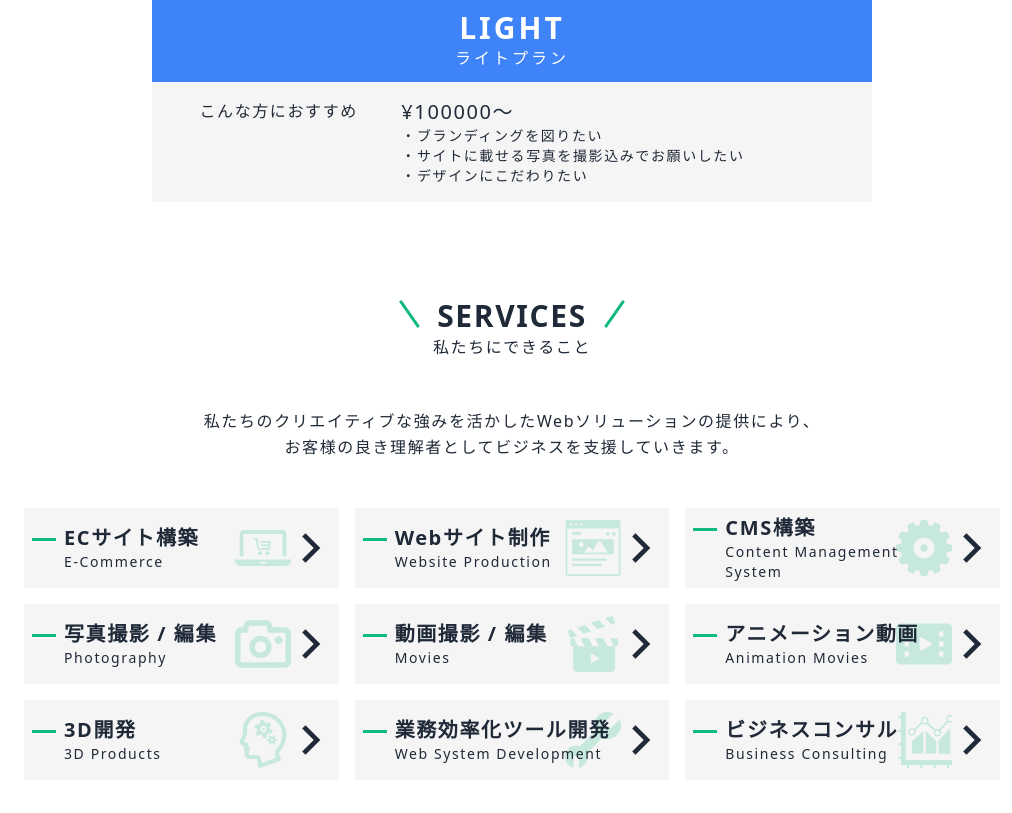
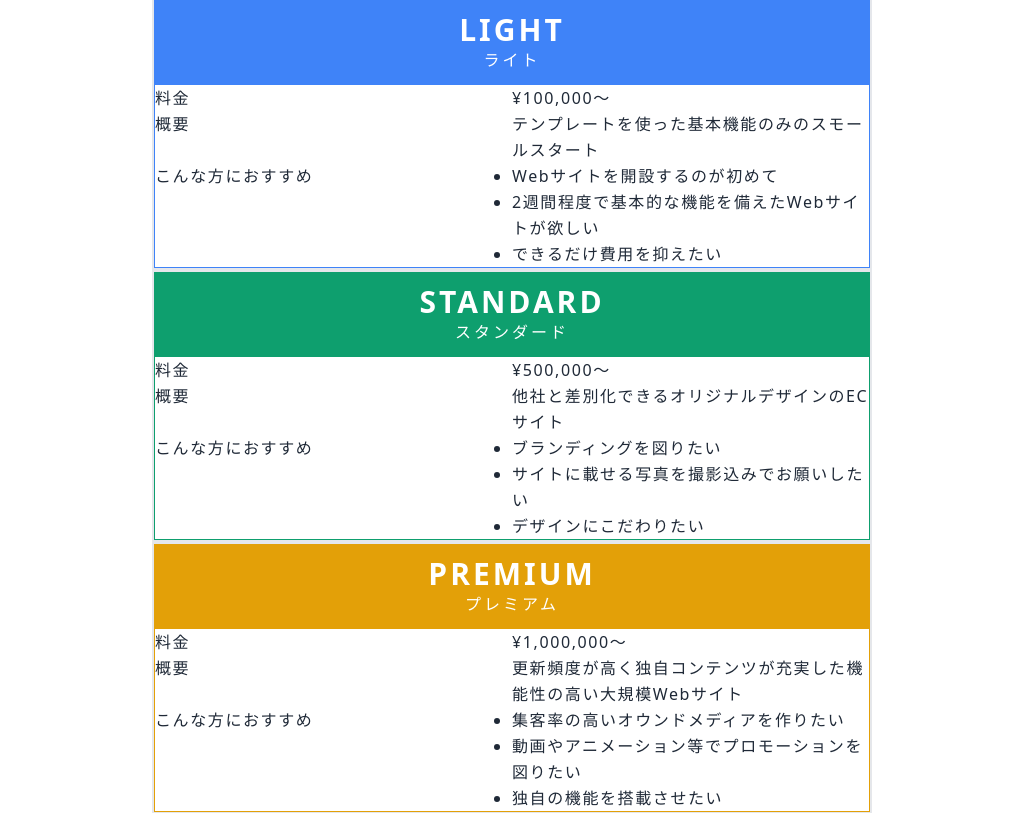
Before and after one commit to JunyaNomura/business-site-shopify, a Next.js app: page /ec in a window 1280 px wide. Shown: the part 917-1730 px from the top of the page, without its empty margins (128-1140 px from the left). Built offline with nearby package versions, Linux system fonts and the light colour scheme.

Commit message:
I fixed the price component

```diff
--- a/components/ServiceDescription.tsx
+++ b/components/ServiceDescription.tsx
@@ -1,9 +1,55 @@
 import Image from 'next/image'
 import Price from './subcomponents/Price'
+import Price2 from './subcomponents/Price2'
 import ecIcon from '../public/serviceIcons/ec.svg'
 import ecImage from '../public/serviceImages/ecImage.jpg'
 
+import { PriceInfo } from '../types/types';
+
 const ServiceDescription = () => {
+
+  const light: PriceInfo = {
+    enTitle: 'light',
+    jaTitle: 'ライト',
+    color: 'blue-500',
+    price: 100000,
+    description: 'テンプレートを使った基本機能のみのスモールスタート',
+    points: [
+      'Webサイトを開設するのが初めて',
+      '2週間程度で基本的な機能を備えたWebサイトが欲しい',
+      'できるだけ費用を抑えたい'
+    ],
+  };
+
+  const standard: PriceInfo = {
+    enTitle: 'standard',
+    jaTitle: 'スタンダード',
+    color: 'green-500',
+    price: 500000,
+    description: '他社と差別化できるオリジナルデザインのECサイト',
+    points: [
+      'ブランディングを図りたい',
+      'サイトに載せる写真を撮影込みでお願いしたい',
+      'デザインにこだわりたい'
+    ],
+  }
+
+  const premium: PriceInfo = {
+    enTitle: 'premium',
+    jaTitle: 'プレミアム',
+    color: 'yellow-400',
+    price: 1000000,
+    description: '更新頻度が高く独自コンテンツが充実した機能性の高い大規模Webサイト',
+    points: [
+      '集客率の高いオウンドメディアを作りたい',
+      '動画やアニメーション等でプロモーションを図りたい',
+      '独自の機能を搭載させたい'
+    ],
+  };
+
+
+  const menus: PriceInfo[] = [light, standard, premium];
+
   return (
     <div className="mx-auto px-4 tracking-widest leading-relaxed font-sans font-light text-gray-800">
       {/* title */}
@@ -52,8 +98,11 @@ const ServiceDescription = () => {
             料金プラン
           </p>
         </div>
-        <Price />
+        {/* <Price /> */}
 
+        {menus.map((menu) => (
+          <Price2 {...menu} />
+        ))}
 
 
 
--- a/components/subcomponents/Price.tsx
+++ b/components/subcomponents/Price.tsx
@@ -1,21 +1,13 @@
-
+const planTitle = "STANDARD"
+const recommendations = ["aaaaa"]
 
 const Price = () => {
-  const planTitle = "LIGHT"
-  const recommendations1 = [
-    "ブランディングを図りたい",
-    "サイトに載せる写真を撮影込みでお願いしたい",
-    "デザインにこだわりたい",
-  ]
-  const recommentation2 = [
-
-  ]
 
   return (
 
-    <div className="w-full">
+    <div className={`w-full border-2 border-blue-500`}>
     {/* props:cardColor, planTitle, subTitle, */}
-      <div className="bg-blue-500 py-3">
+      <div className={`bg-blue-500 py-3`}>
         <p className={`${planTitle.length <= 9 ? 'text-3xl' : 'text-2xl'} text-center text-white tracking-widest font-semibold`} >
           {planTitle}
           <span className="block text-base font-normal">
@@ -24,23 +16,22 @@ const Price = () => {
         </p>
       </div>
       <div className="w-full bg-neutral-100 py-4 px-3 flex gap-2">
-        <p className="w-1/3 text-center">
-         こんな方におすすめ
+        <p className="w-1/3 text-center my-auto">
+
         </p>
         <p className="w-2/3 break-words">
-          {/* 料金 */}
-          <span className="text-xl block">¥100000〜</span>
-          {/* 説明 */}
+          <span className="text-xl block"></span>
           <span className="text-sm block"></span>
-          {/* 箇条書き */}
-          {recommendations1 ? recommendations1.map((recommendation) =>
-            <ul className="text-sm block">
-              <li className="before:content-['・']">{recommendation}</li>
-            </ul>
-          ) : <span></span>
+          {recommendations ? recommendations.map((recommendation) => (
+            <span className="text-sm block">
+              <span className="before:content-['・'] indent-[-0.875em] pl-[0.875em]">
+                {recommendation}
+              </span>
+            </span>
+            )) : <span></span>
           }
-          {/* 注釈 */}
-          <span className="text-xs block"></span>
+          <span className="text-xs block before:content-['※'] indent-[-0.875em] pl-[0.875em]">
+          </span>
         </p>
       </div>
     </div>
--- /dev/null
+++ b/components/subcomponents/Price2.tsx
@@ -0,0 +1,43 @@
+const planTitle = "STANDARD"
+const recommendations = ["aaaaa"]
+import { PriceInfo } from '../../types/types';
+
+const Price2 = ({enTitle, jaTitle, color, price, description, points}: PriceInfo) => {
+
+  return (
+
+    <div className={`w-full border-2 bg-${color}`}>
+    {/* props:cardColor, planTitle, subTitle, */}
+      <div className={`py-3`}>
+        <p className={`${planTitle.length <= 9 ? 'text-3xl' : 'text-2xl'} text-center text-white tracking-widest font-semibold`} >
+          {enTitle.toUpperCase()}
+          <span className="block text-base font-normal">
+            {jaTitle}
+          </span>
+        </p>
+      </div>
+      <div className={`bg-white border border-${color}`}>
+        <div className="grid grid-cols-2">
+          <div>料金</div>
+          <div>¥{price.toLocaleString()}〜</div>
+        </div>
+        <div className="grid grid-cols-2">
+          <div>概要</div>
+          <div>{description}</div>
+        </div>
+        <div className="grid grid-cols-2">
+          <div>こんな方におすすめ</div>
+          <div>
+            <ul>
+            {points.map((point) => (
+              <li key={point} className="list-disc">{point}</li>
+            ))}
+            </ul>
+          </div>
+        </div>
+      </div>
+    </div>
+  )
+}
+
+export default Price2
```
Also changed, not shown: types/types.tsx (+9 -0 lines).
